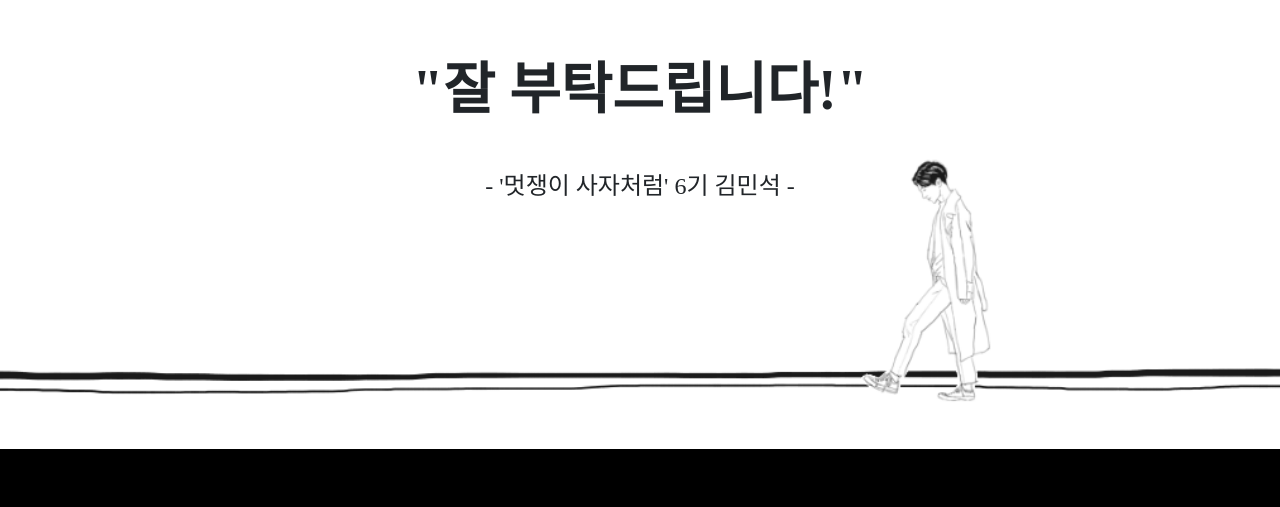
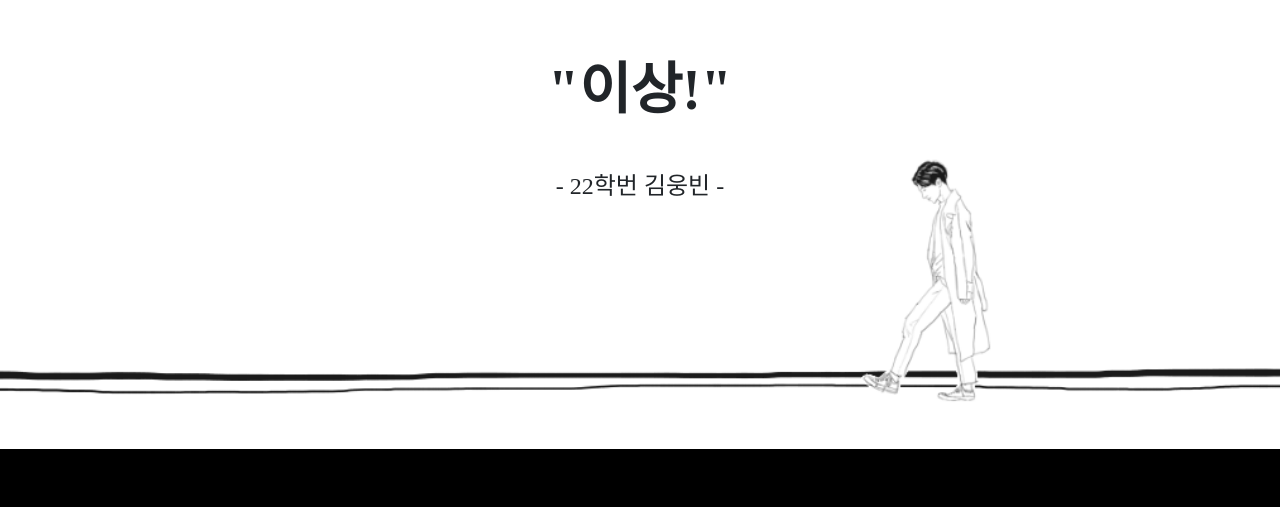
Before and after one commit to dndqls/Mid-Term-Project, a website with bundled scripts: page index.html in a window 1280 px wide. Shown: the part 5214-5721 px from the top of the page. Built offline with nearby package versions, Linux system fonts and the light colour scheme.

Commit message:
page5 수정

```diff
--- a/index.html
+++ b/index.html
@@ -279,8 +279,8 @@
     <!-- Callout -->
     <section class="fix-font callout fix-bg-black">
       <div class="container text-center">
-        <h2 class="mx-auto mb-5">"잘 부탁드립니다!"</h2>
-        <h4>- '멋쟁이 사자처럼' 6기 김민석 -</h4>
+        <h2 class="mx-auto mb-5">"이상!"</h2>
+        <h4>- 22학번 김웅빈 -</h4>
       </div>
     </section>
     <!-- Call to Action -->
```
